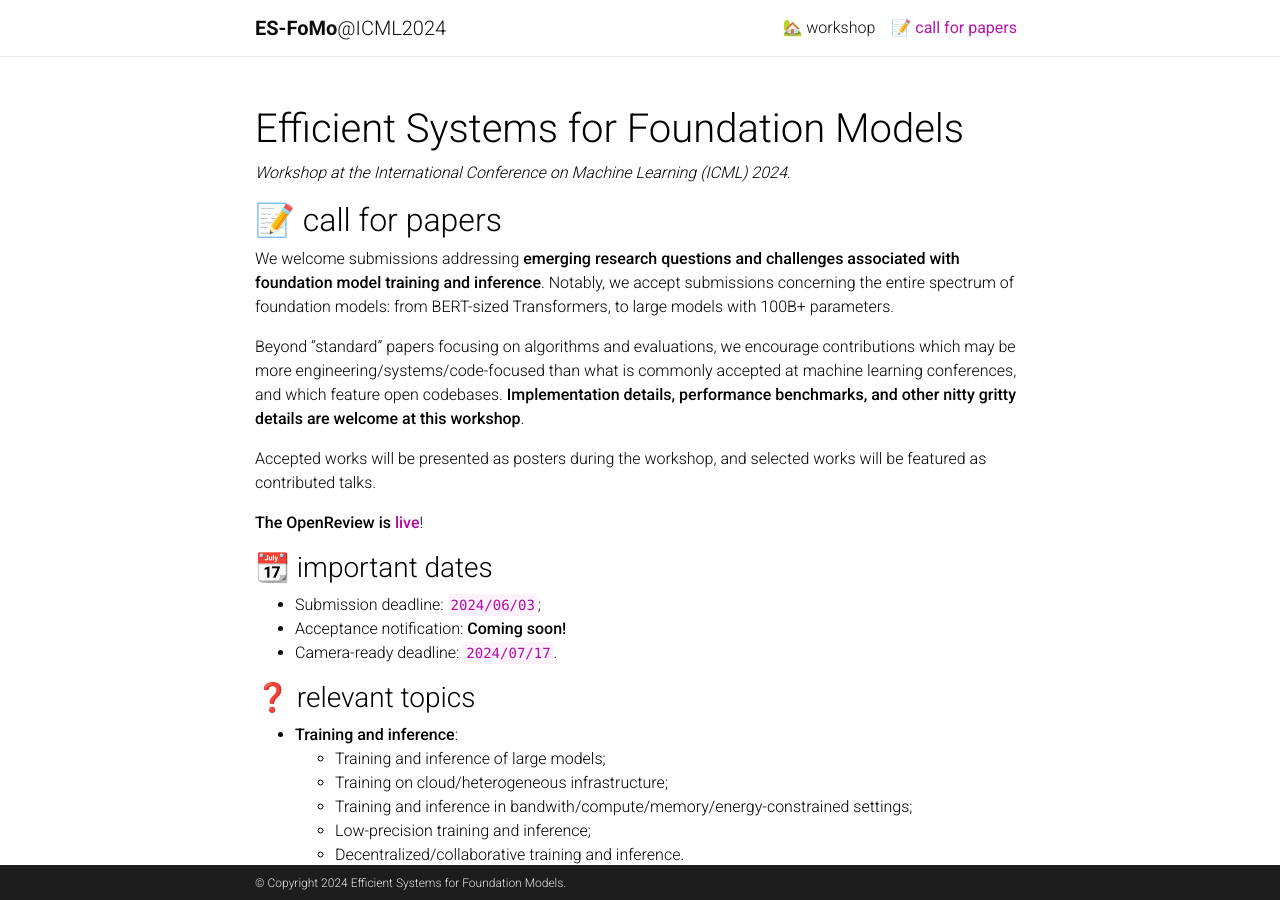
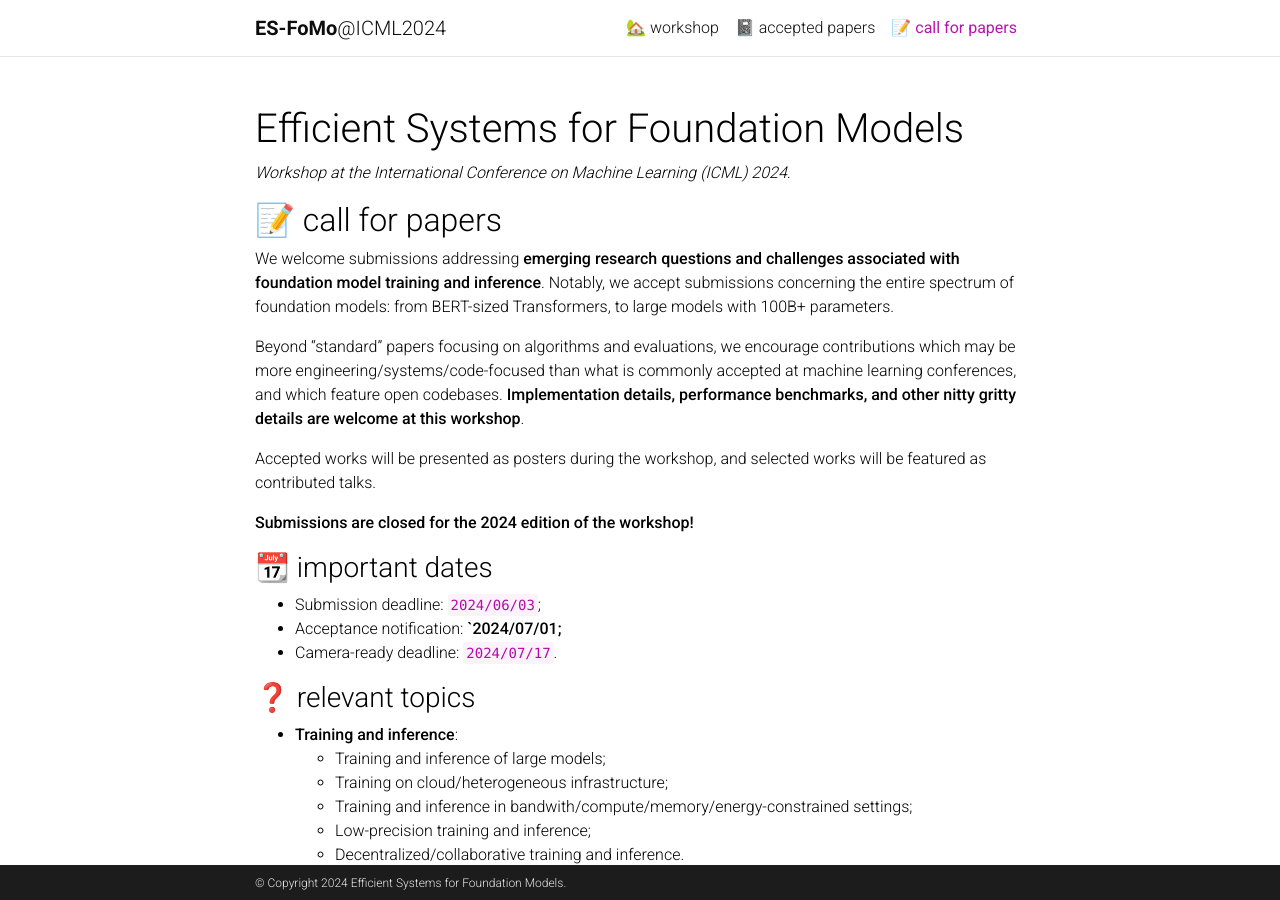
Before and after one commit to slippylolo/es-fomo.github.io, a Jekyll site: the page built from _pages/call.md, in a window 1280 px wide and 900 px high. Built offline with Jekyll 4.4.1, drawn with Linux system fonts in a browser that asks for light colours; full-size pictures stand in for the smaller copies a plugin makes; comment, search, counter and statistics services are not loaded; a style sheet for code colours, icons or effects is not loaded.

Commit message:
:sparkles: Add accepted paper

```diff
--- a/_includes/header.html
+++ b/_includes/header.html
@@ -32,6 +32,11 @@
                   {%- endif -%}
                 </a>
               </li>
+
+              <li class="nav-item ">
+                <a class="nav-link" href="https://openreview.net/group?id=ICML.cc/2024/Workshop/ES-FoMo-II">📓 accepted papers</a>
+              </li>
+
 
               {% if site.blog_nav_title %}
               <!-- Blog -->
--- a/_pages/call.md
+++ b/_pages/call.md
@@ -12,15 +12,14 @@ We welcome submissions addressing **emerging research questions and challenges a
 
 Beyond "standard" papers focusing on algorithms and evaluations, we encourage contributions which may be more engineering/systems/code-focused than what is commonly accepted at machine learning conferences, and which feature open codebases. **Implementation details, performance benchmarks, and other nitty gritty details are welcome at this workshop**.
 
-
 Accepted works will be presented as posters during the workshop, and selected works will be featured as contributed talks.
 
-**The OpenReview is [live](https://openreview.net/group?id=ICML.cc/2024/Workshop/ES-FoMo-II)**!
+**Submissions are closed for the 2024 edition of the workshop!**
 
 ### 📆 important dates
 
 * Submission deadline: **`2024/06/03`**;
-* Acceptance notification: **Coming soon!**
+* Acceptance notification: **`2024/07/01;**
 * Camera-ready deadline: **`2024/07/17`**.
 
 ### ❓ relevant topics
```
Also changed, not shown: _pages/about.md (+1 -2 lines).
